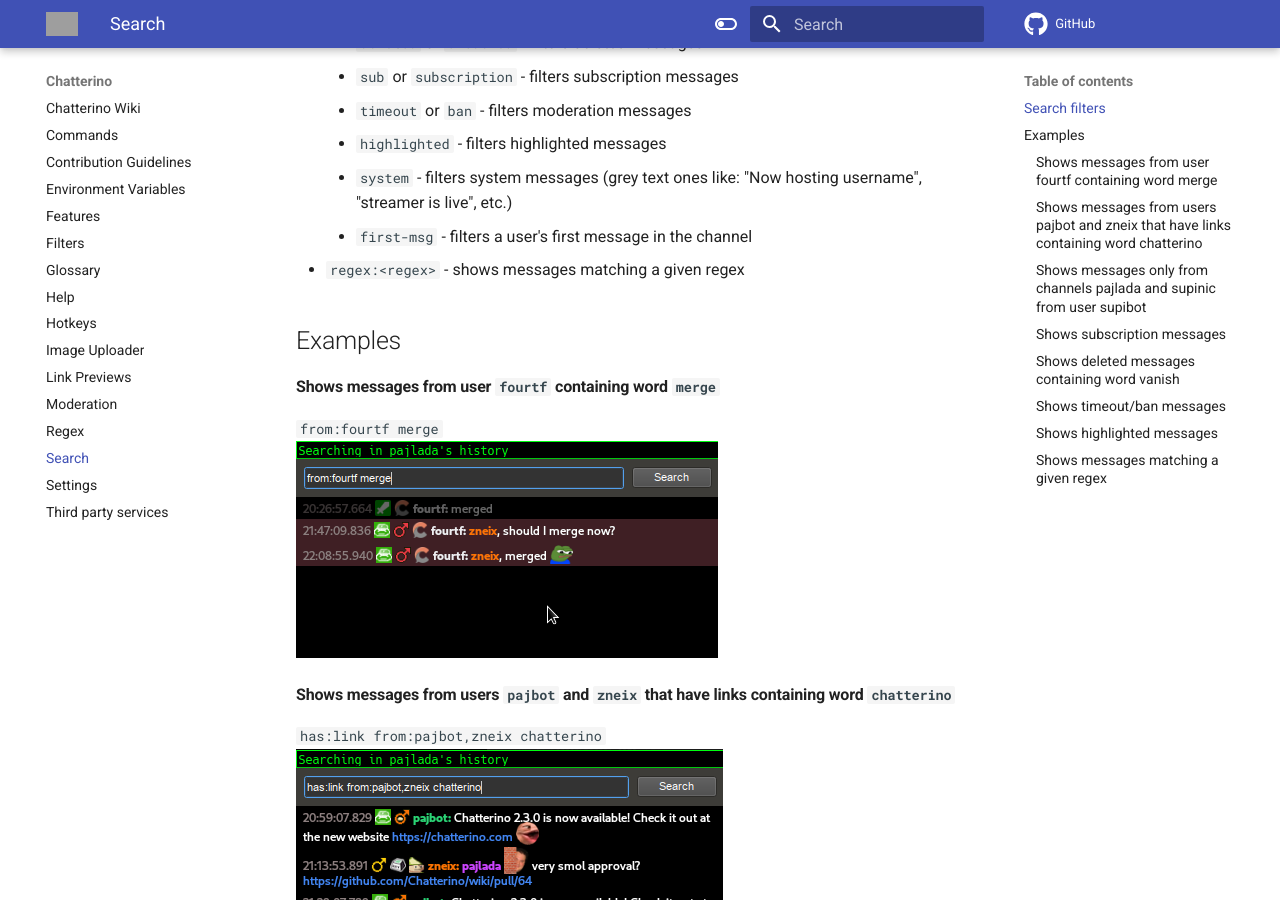
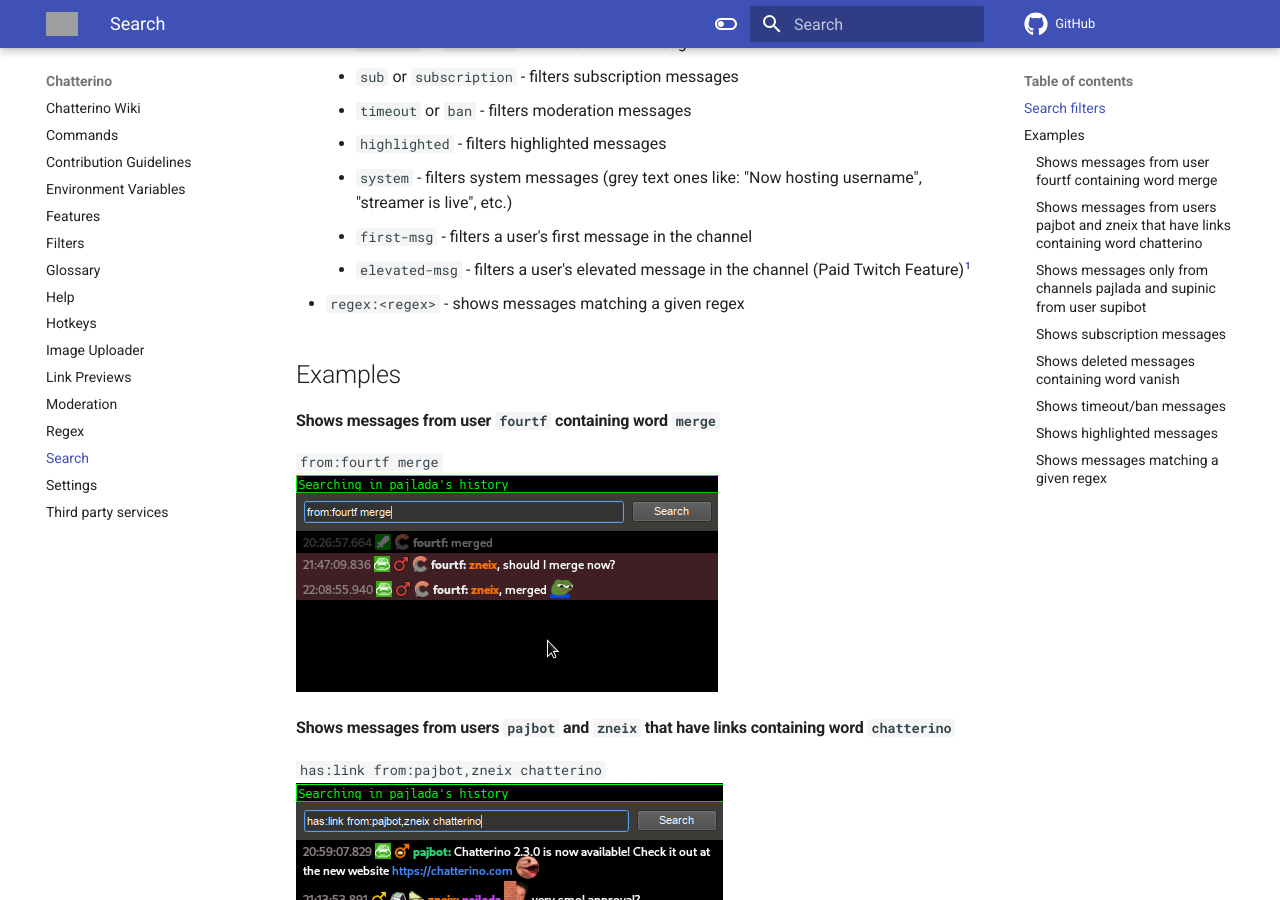
Before and after one commit to Chatterino/wiki, an MkDocs documentation site: the page built from docs/Search.md, in a window 1280 px wide and 900 px high, scrolled down 629 px. Built offline with MkDocs 1.6.1 and Material for MkDocs 9.7.7, drawn with Linux system fonts in a browser that asks for light colours; comment, search, counter and statistics services are not loaded; some of the changed text lies outside the part shown; grey boxes are pictures that could not be loaded.

Commit message:
Add `is:elevated-msg` docs (#237)
Co-authored-by: Rasmus Karlsson <rasmus.karlsson@pajlada.com>

```diff
--- a/docs/Search.md
+++ b/docs/Search.md
@@ -19,6 +19,7 @@
     - `highlighted` - filters highlighted messages
     - `system` - filters system messages (grey text ones like: "Now hosting username", "streamer is live", etc.)
     - `first-msg` - filters a user's first message in the channel
+    - `elevated-msg` - filters a user's elevated message in the channel (Paid Twitch Feature)[^1]
 - `regex:<regex>` - shows messages matching a given regex
 
 ## Examples
@@ -54,3 +55,7 @@
 #### Shows messages matching a given regex
 `regex:^gachi\w*$`
 ![`regex:^gachi\w*$`](images/search/example8.png)
+
+[^1]: Available since [nightly][nightly] [d024a1e](https://github.com/Chatterino/chatterino2/commit/d024a1ef7e1b7ed866a5662d562233453cf220b6)
+
+[nightly]: ../Help/#what-is-nightly-and-how-to-use-install-it
```
